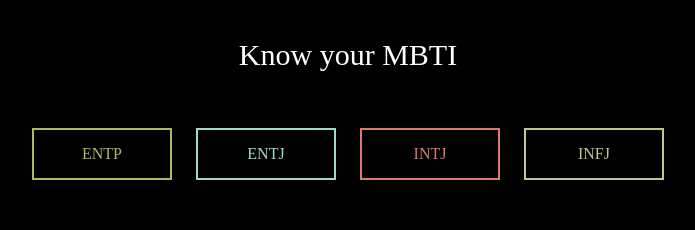
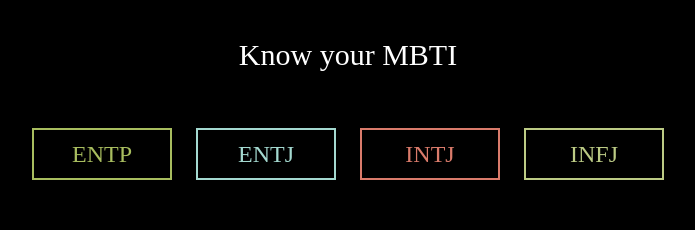
Before and after one commit to neul0129/mbti_project, a React (Create React App) app: page / in a window 1280 px wide. Shown: the top 230 px of the page, without its empty margins (292-987 px from the left). Built offline with nearby package versions, Linux system fonts and the light colour scheme.

Commit message:
Feat: Home page style 수정
home page 스타일링해주었습니다.

```diff
--- a/src/pages/home/Home.css
+++ b/src/pages/home/Home.css
@@ -23,15 +23,13 @@
 }
 
 /* 컨텐츠 아이템들 */
-.main_items {
+.main_items > a{
   display: flex;
   justify-content: center;
   align-items: center;
+  text-decoration: none;
   height: 3rem;
-}
-
-.main_items > a{
-  text-decoration: none;
+  font-size: 1.5rem;
 }
 
 .main_footer {
--- a/src/pages/home/Home.js
+++ b/src/pages/home/Home.js
@@ -6,13 +6,19 @@
     link: {
       color : el.color
     },
-    el: {
+    item: {
       border: `2.5px solid ${el.color}`
     }
   }
   return linkStyle;
 }
 
+function Hover(el) {
+  const Style = {
+    backgroundColor: el.color
+  }
+  return Style;
+}
 
 function Home({data}) {
   const mbti = Object.keys(data);
@@ -21,7 +27,7 @@
       <p className='main_header'>Know your MBTI</p>
       <ul className='main_content'>
         {mbti.map((el, idx) => (
-          <li key={idx} className='main_items' style={Style(data[el]).el}>
+          <li key={idx} className='main_items' style={Style(data[el]).item} onMouseOver={() => {Hover(data[el])}}>
             <Link to={"/profiles/" + el} style={Style(data[el]).link}>
               {el}
             </Link>
```
